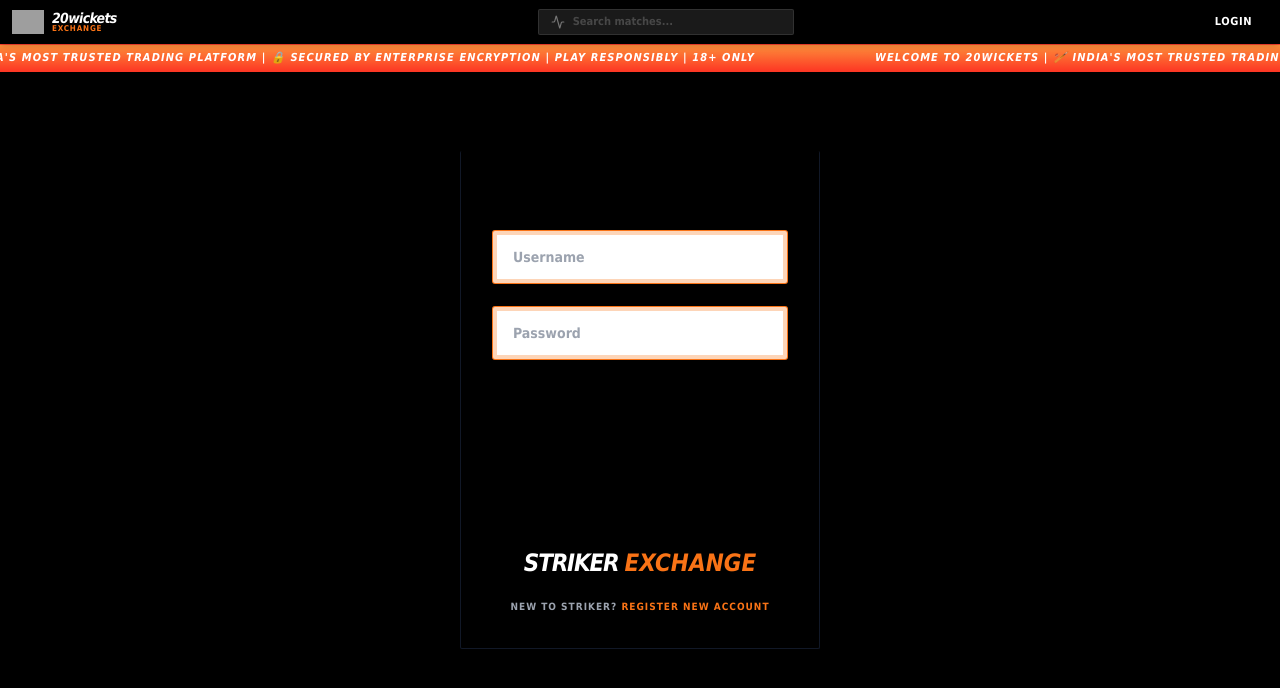
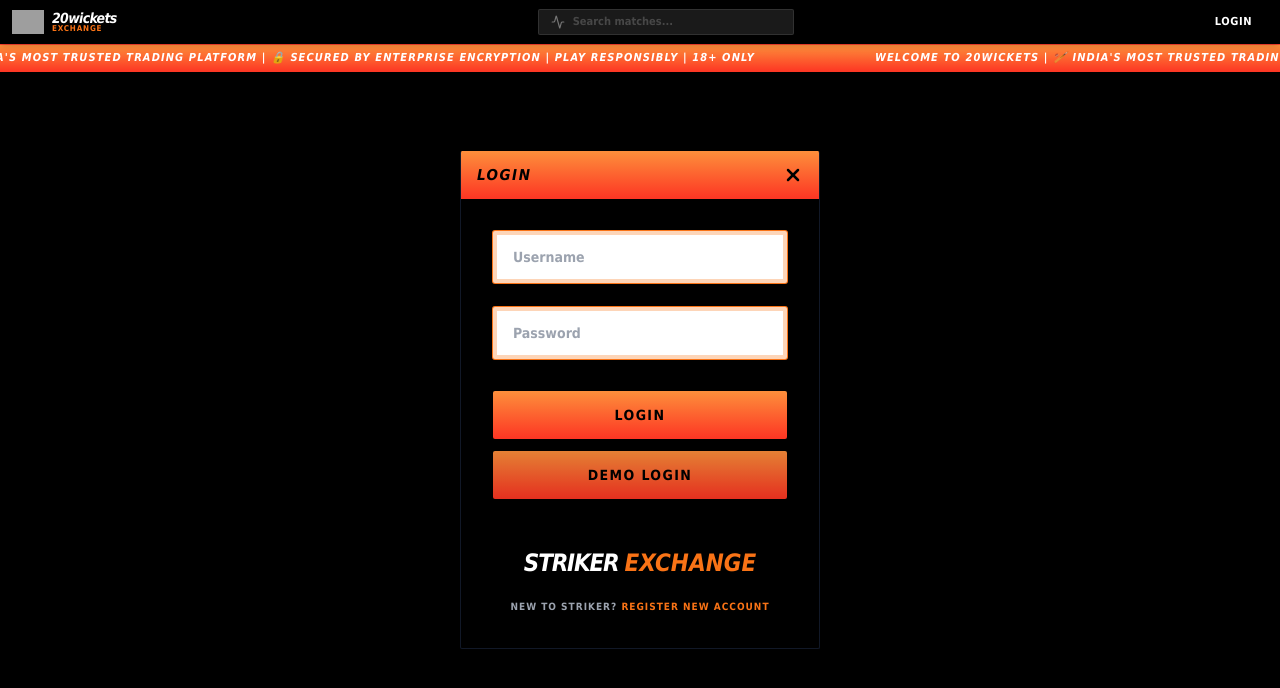
Before and after one commit to Pandey-Krishant/betting-app, a Next.js app: page /login in a window 1280 px wide. Shown: the top 688 px of the page. Built offline with nearby package versions, Linux system fonts and the light colour scheme; grey boxes are pictures that could not be loaded.

Commit message:
fix: restore official orange branding to login/register flow

```diff
--- a/src/app/globals.css
+++ b/src/app/globals.css
@@ -6,8 +6,8 @@
 
 :root {
   --body-bg: #ededed;
-  --header-bg: #000000;
-  --header-text: #ffffff;
+  --header-bg: linear-gradient(-180deg, #fd8f3b 0%, #fd3523 100%);
+  --header-text: #000000;
 
   --sports-gradient: linear-gradient(-180deg, #fd8f3b 0%, #fd3523 100%);
   --exchange-gradient: linear-gradient(-180deg, #2e4b5e 0%, #243a48 82%);
--- a/src/app/login/page.tsx
+++ b/src/app/login/page.tsx
@@ -72,14 +72,14 @@
            <div className="flex flex-col gap-3 py-2">
               <button
                 type="submit"
-                className="header-gradient w-full h-12 text-black font-black uppercase tracking-widest text-[14px] shadow-lg active:scale-95 transition-all rounded-sm flex items-center justify-center"
+                className="sports-gradient w-full h-12 text-black font-black uppercase tracking-widest text-[14px] shadow-lg active:scale-95 transition-all rounded-sm flex items-center justify-center"
               >
                 Login
               </button>
               <button
                 type="button"
                 onClick={handleDemo}
-                className="header-gradient w-full h-12 text-black font-black uppercase tracking-widest text-[14px] shadow-lg active:scale-95 transition-all rounded-sm flex items-center justify-center opacity-90"
+                className="sports-gradient w-full h-12 text-black font-black uppercase tracking-widest text-[14px] shadow-lg active:scale-95 transition-all rounded-sm flex items-center justify-center opacity-90"
               >
                 Demo Login
               </button>
```
